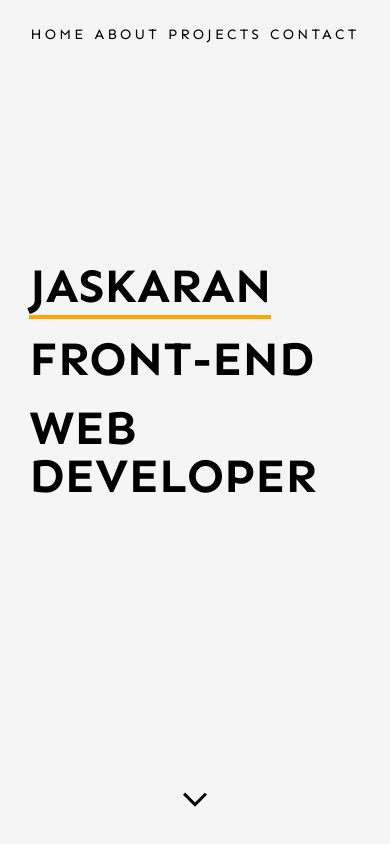
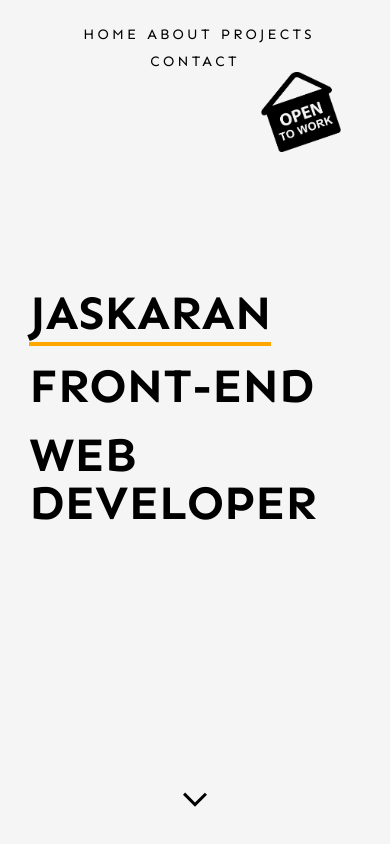
Before and after one commit to jskrnqwerty/my-portfolio, a React (Vite) app: page / in a window 390 px wide. Shown: the top 844 px of the page. Built offline with nearby package versions, Linux system fonts and the light colour scheme.

Commit message:
open-to-work sign

```diff
--- a/src/components/Header.tsx
+++ b/src/components/Header.tsx
@@ -12,6 +12,13 @@ const Header = () => {
   return (
     <>
       <nav className="menu">
+        <a href="#contact-me">
+          <img
+            src="src/assets/images/open-to-work.png"
+            alt="open-to-work"
+            className="open-to-work"
+          />
+        </a>
         {menu.map((item, index) => (
           <div
             className="menu-item-wrapper"
--- a/src/components/Intro.tsx
+++ b/src/components/Intro.tsx
@@ -7,8 +7,8 @@ const Intro = () => {
         <h1>
           <span>Jaskaran</span>
         </h1>
-        <p>Front-end</p>
-        <p>Web Developer</p>
+        <p className="role">Front-end</p>
+        <p className="role">Web Developer</p>
       </div>
       <a
         href="#about-me"
--- a/src/styles/components/_header.scss
+++ b/src/styles/components/_header.scss
@@ -1,8 +1,19 @@
 @use "../abstracts/colors" as clr;
 @use "../abstracts/sizes" as sz;
 
+$open-size: 6em;
 #header {
+  position: relative;
   padding: 1.5em 0 3rem;
+
+  .open-to-work {
+    position: absolute;
+    height: $open-size;
+    // right: 0em;
+    left: 0em;
+    top: 28px;
+    cursor: pointer;
+  }
 
   .menu {
     display: flex;
@@ -28,8 +39,18 @@
     }
   }
 
+  @media screen and (max-width: sz.$breakpoint-1-2) {
+    .open-to-work {
+      height: calc($open-size - 1em);
+      top: 4.5em;
+      right: 0em;
+      left: 70%;
+      // left: 50vw;
+    }
+  }
   @media screen and (max-width: sz.$breakpoint-1) {
     .menu {
+      gap: 1em;
       &_item {
         font-size: calc(sz.$font-medium - 0.3rem);
       }
--- a/src/styles/styles.css
+++ b/src/styles/styles.css
@@ -142,7 +142,15 @@ button:hover,
 }
 
 #header {
+  position: relative;
   padding: 1.5em 0 3rem;
+}
+#header .open-to-work {
+  position: absolute;
+  height: 6em;
+  left: 0em;
+  top: 28px;
+  cursor: pointer;
 }
 #header .menu {
   display: flex;
@@ -163,7 +171,18 @@ button:hover,
 #header .menu_item:hover {
   border-bottom: 0.3rem solid rgb(255, 166, 0);
 }
+@media screen and (max-width: 600px) {
+  #header .open-to-work {
+    height: 5em;
+    top: 4.5em;
+    right: 0em;
+    left: 70%;
+  }
+}
 @media screen and (max-width: 825px) {
+  #header .menu {
+    gap: 1em;
+  }
   #header .menu_item {
     font-size: 1rem;
   }
@@ -183,20 +202,20 @@ button:hover,
   }
 }
 
-#intro .intro-text p {
-  margin-bottom: 1rem;
-  font-weight: bold;
-  font-size: 3rem;
-}
-
 #intro {
   min-height: 70vh;
   display: flex;
   align-items: center;
   text-transform: uppercase;
 }
-#intro .intro-text p {
+#intro .intro-text {
+  max-width: 100%;
+}
+#intro .intro-text .role {
   margin-top: 1.3rem;
+  margin-bottom: 1rem;
+  font-weight: bold;
+  font-size: 3rem;
   line-height: 3rem;
 }
 #intro .scroll-down {
@@ -489,4 +508,23 @@ textarea {
     letter-spacing: 0.01rem;
     line-height: 1.5rem;
   }
+}
+@media screen and (max-width: 380px) {
+  h1 {
+    text-transform: uppercase;
+    font-size: 2.5rem;
+  }
+  h2 {
+    padding-bottom: 2em;
+    text-transform: uppercase;
+    font-size: 2rem;
+  }
+  h3 {
+    text-transform: uppercase;
+    font-size: 1.2rem;
+  }
+  h4 {
+    text-transform: uppercase;
+    font-size: 1.2rem;
+  }
 }/*# sourceMappingURL=styles.css.map */
```
Also changed, not shown: src/styles/components/_intro.scss (+14 -11 lines), src/styles/styles.scss (+18 -0 lines), src/assets/images/open-to-work.png (added), 1 other file (tests, documents, lock files or other folders).
